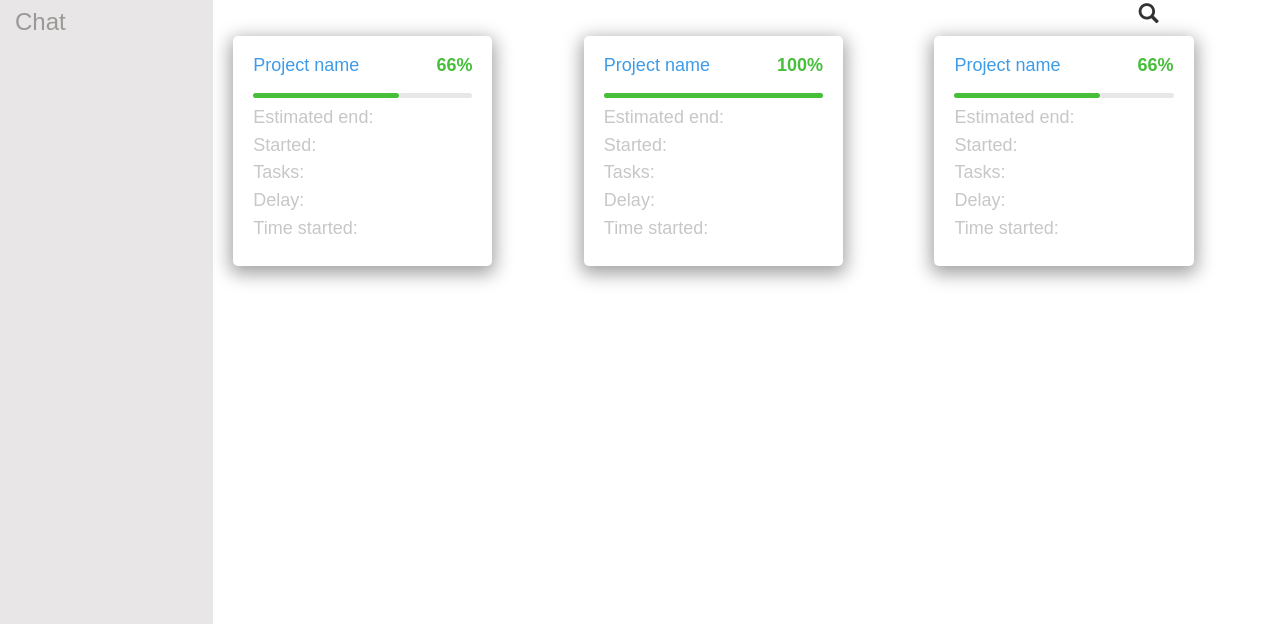
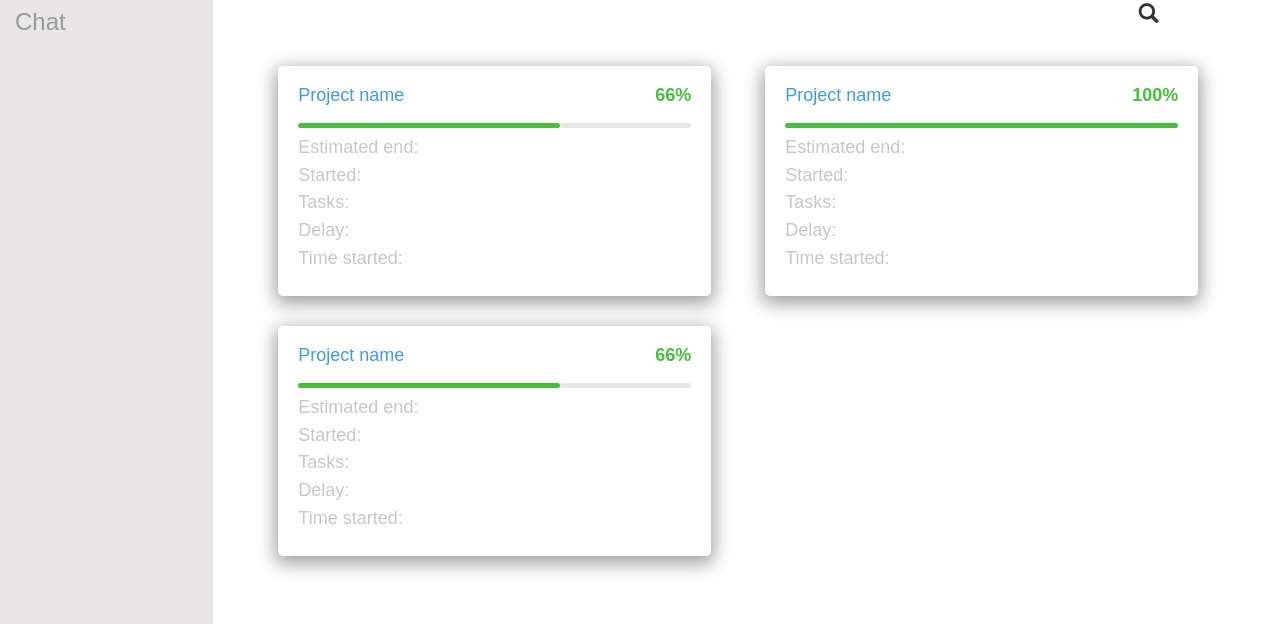
Before and after one commit to adimunteanu/Orkiee, a plain HTML site: page Orkiee/index.html in a window 1280 px wide. Shown: the part 176-800 px from the top of the page. Drawn offline with Linux system fonts and the light colour scheme.

Commit message:
Am modificat layout-ul proiectelor pentru ca nu imi placea cum arata

```diff
--- a/Orkiee/CSS/main.less
+++ b/Orkiee/CSS/main.less
@@ -90,10 +90,12 @@ body {
             padding:0px;
             .project{
                 border-radius:5px;
-                margin-left:5px;
+                margin-left:50px;
+                margin-top:30px;
                 height:230px;
                 box-shadow:0px 5px 18px 3px rgba(0,0,0,0.37);
                 padding:20px;
+                width:433px;
                 .project-name{
                     margin:0px;
                     color:#3D9BE9;
--- a/Orkiee/index.html
+++ b/Orkiee/index.html
@@ -65,8 +65,8 @@
                         </div>
                     </div>
                 </div>
-                <div class="projects-content col-lg-12">
-                    <div class="project col-lg-3">
+                <div class="projects-content">
+                    <div class="project inline" >
                         <h4 class="inline project-name">Project name</h4>
                         <h4 class="inline rightside project-procent" id="project-completion">66%</h4>
                         <div class="completion col-lg-12">
@@ -79,8 +79,7 @@
                         <h4 class="project-info">Delay:</h4>
                         <h4 class="project-info">Time started:</h4>
                     </div>
-                    <div class="fill col-lg-1"></div>
-                    <div class="project col-lg-3">
+                    <div class="project inline">
                         <h4 class="inline project-name">Project name</h4>
                         <h4 class="inline rightside project-procent">100%</h4>
                         <div class="completion col-lg-12">
@@ -93,8 +92,7 @@
                         <h4 class="project-info">Delay:</h4>
                         <h4 class="project-info">Time started:</h4>
                     </div>
-                    <div class="fill col-lg-1"></div>
-                    <div class="project col-lg-3">
+                    <div class="project inline">
                         <h4 class="inline project-name">Project name</h4>
                         <h4 class="inline rightside project-procent">66%</h4>
                         <div class="completion col-lg-12">
```
Also changed, not shown: Orkiee/CSS/main.css, Orkiee/CSS/main.min.css, 2 other files.
